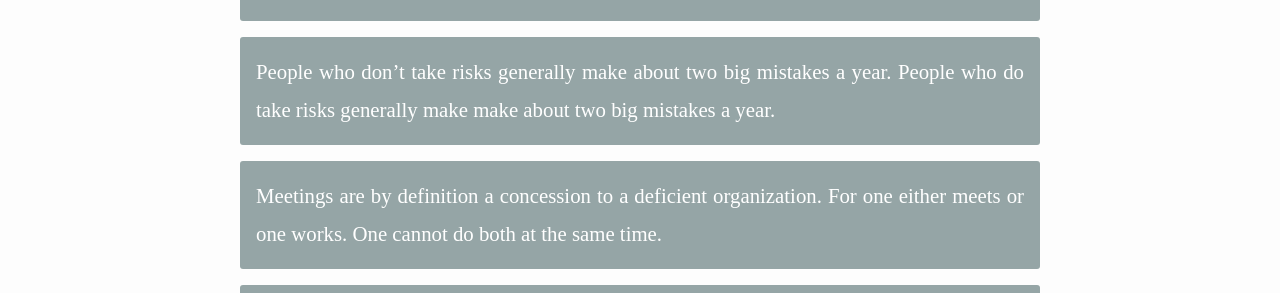
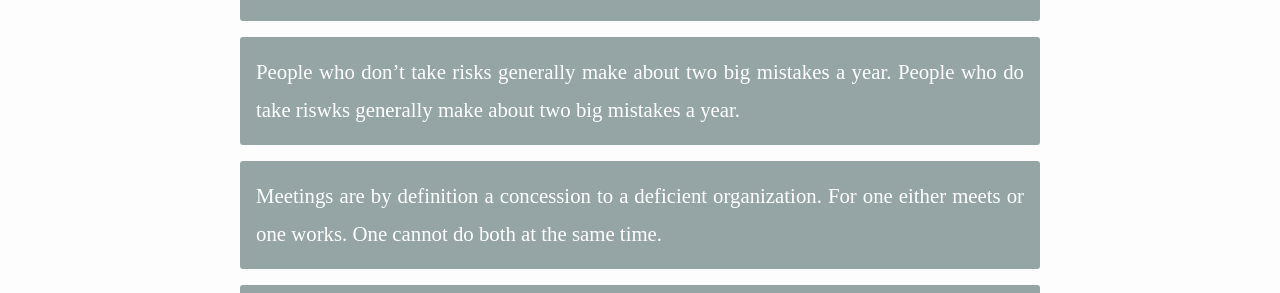
Before and after one commit to mazzi/mazzi.github.com, a Jekyll site: the page built from _posts/2019-05-01-Peter-Drucker-Quotes.md, in a window 1280 px wide. Shown: the part 976-1269 px from the top of the page. Built offline with Jekyll 4.4.1, drawn with Linux system fonts in a browser that asks for light colours; comment, search, counter and statistics services are not loaded.

Commit message:
Typo fixed

```diff
--- a/_posts/2019-05-01-Peter-Drucker-Quotes.md
+++ b/_posts/2019-05-01-Peter-Drucker-Quotes.md
@@ -21,7 +21,7 @@ Here 10 quotes to keep in mind regularly.
 
 > So much of what we call management consists of making it difficult for people to work.
 
-> People who don't take risks generally make about two big mistakes a year. People who do take risks generally make make about two big mistakes a year.
+> People who don't take risks generally make about two big mistakes a year. People who do take riswks generally make about two big mistakes a year.
 
 > Meetings are by definition a concession to a deficient organization. For one either meets or one works. One cannot do both at the same time.
 
```
